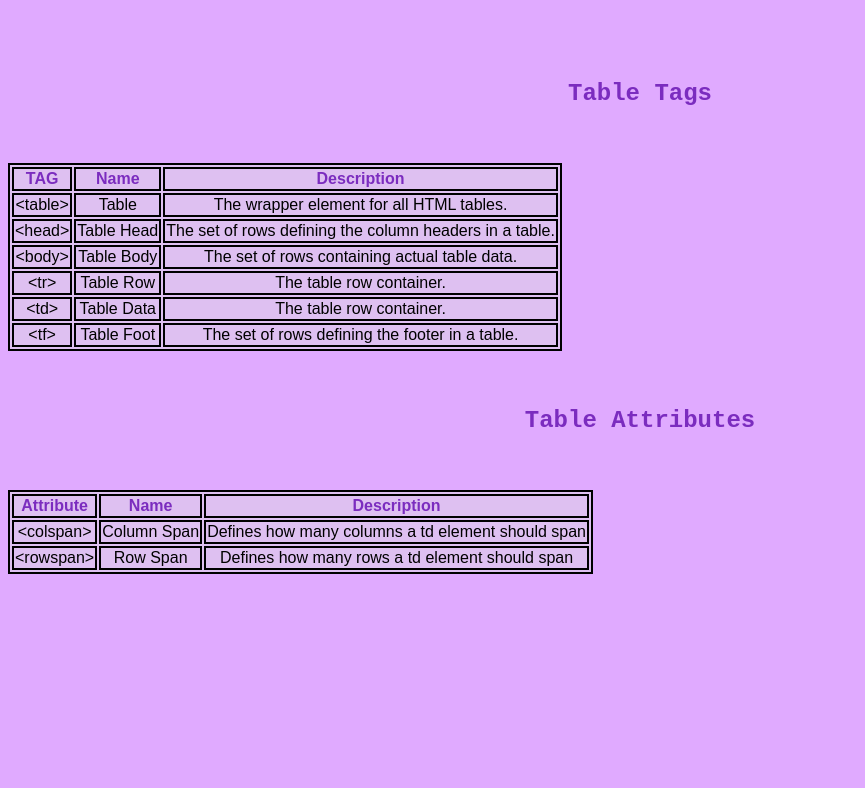
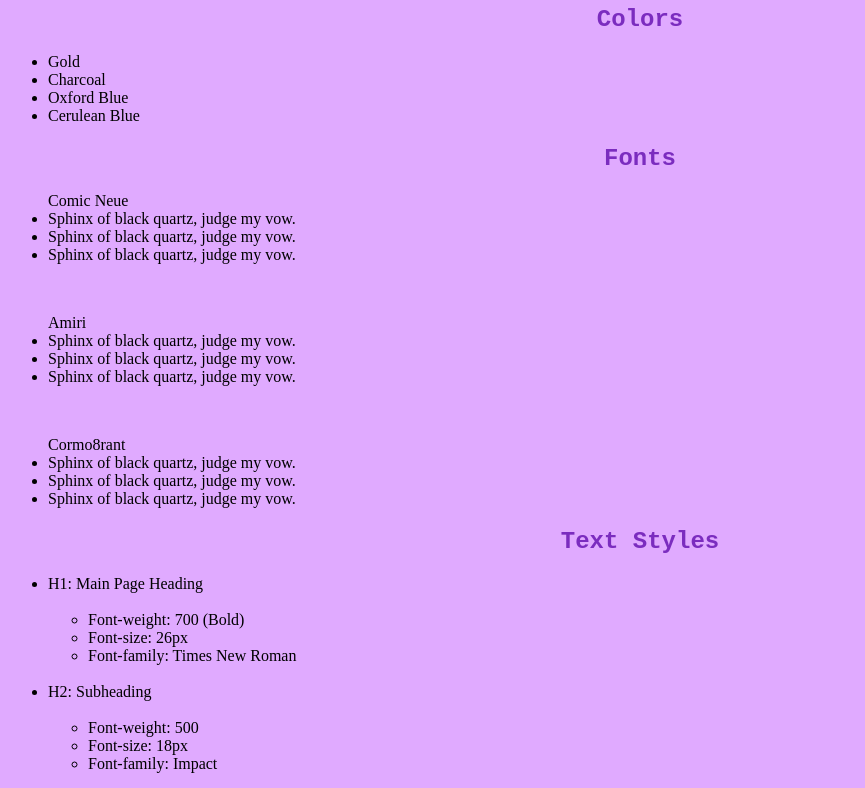
Before and after one commit to HighHeelGeek/highheelgeek.github.io, a plain HTML site: page index.html in a window 1280 px wide. Shown: the part 60-848 px from the top of the page, without its empty margins (0-865 px from the left). Before the commit the page ends 800 px from the top, so only its background shows below. Drawn offline with Linux system fonts and the light colour scheme; a web font is replaced by a local one.

Commit message:
Update index.html

```diff
--- a/index.html
+++ b/index.html
@@ -1,73 +1,80 @@
 <html>
     <head>
         <link href="./styles.css" type="text/css" rel="stylesheet">
-<h1>HTML Table Reference</h1>
+
+       <title>Initial Style Guide Created by Kristin Bailey - 2022</title>
+       <h1>Style Guide</h1>
+
+       <link rel="preconnect" href="https://fonts.googleapis.com">
+<link rel="preconnect" href="https://fonts.gstatic.com" crossorigin>
+<link rel="preconnect" href="https://fonts.googleapis.com">
+<link rel="preconnect" href="https://fonts.gstatic.com" crossorigin>
+<link rel="preconnect" href="https://fonts.googleapis.com">
+<link rel="preconnect" href="https://fonts.gstatic.com" crossorigin>
+<link href="https://fonts.googleapis.com/css2?family=Amiri:ital,wght@0,400;0,700;1,400&display=swap" rel="stylesheet">
+<link rel="preconnect" href="https://fonts.googleapis.com">
+<link rel="preconnect" href="https://fonts.gstatic.com" crossorigin>
+<link href="https://fonts.googleapis.com/css2?family=Comic+Neue:ital,wght@0,400;0,700;1,400&family=Source+Serif+Pro:ital,wght@0,400;0,700;1,400&display=swap" rel="stylesheet">
+<link rel="preconnect" href="https://fonts.googleapis.com">
+<link rel="preconnect" href="https://fonts.gstatic.com" crossorigin>
+<link href="https://fonts.googleapis.com/css2?family=Cormorant:ital,wght@0,400;0,700;1,400&display=swap" rel="stylesheet">
     </head>
         <body>
+        <p><h2>Colors</h2>
+            <ul>
+                <li>Gold</li>
+                <li>Charcoal</li>
+                <li>Oxford Blue</li>
+                <li>Cerulean Blue</li>
+            </ul>
+        </p>
+        <p><h2>Fonts</h2>
+            <ul>Comic Neue
+                <li class="font1a">Sphinx of black quartz, judge my vow.</li>
+                <li class="font1b">Sphinx of black quartz, judge my vow.</li>
+                <li class="font1c">Sphinx of black quartz, judge my vow.</li>
+            </ul>
             <br>
+            <ul>Amiri
+                <li class="font2a">Sphinx of black quartz, judge my vow.</li>
+                <li class="font2b">Sphinx of black quartz, judge my vow.</li>
+                <li class="font2c">Sphinx of black quartz, judge my vow.</li>
+            </ul>
             <br>
+            <ul>Cormo8rant
+                <li class="font3a">Sphinx of black quartz, judge my vow.</li>
+                <li class="font3b">Sphinx of black quartz, judge my vow.</li>
+                <li class="font3c">Sphinx of black quartz, judge my vow.</li>
+            </ul>
+
+        </p>
+        <p><h2>Text Styles</h2>
+            <ul>
+                <li class="style1">H1: Main Page Heading</li>
                   <br>
-        <h2>Table Tags</h2>
+                <ul>
+                     <li>Font-weight: 700 (Bold)</li>
+                     <li>Font-size: 26px</li>
+                     <li>Font-family: Times New Roman</li>
+                  </ul>
                   <br>
+                <li class="style2">H2: Subheading</li>
                   <br>
-        <table>
-            <tr>
-               <th scope="col">TAG</th>
-               <th scope="col">Name</th>
-               <th scope="col">Description</th>
-            </tr>
-            <tr>
-                <td>&lt;table&gt;</td>
-                <td>Table</td>
-                <td>The wrapper element for all HTML tables.</td>
-            </tr>
-            <tr>
-                <td>&lt;head&gt;</td>
-                <td>Table Head</td>
-                <td>The set of rows defining the column headers in a table.</td>
-            </tr>
-            <tr>
-                <td>&lt;body&gt;</td>
-                <td>Table Body</td>
-                <td>The set of rows containing actual table data.</td>
-            </tr>
-            <tr>
-                <td>&lt;tr&gt;</td>
-                <td>Table Row</td>
-                <td>The table row container.</td>
-            </tr>
-            <tr>
-                <td>&lt;td&gt;</td>
-                <td>Table Data</td>
-                <td>The table row container.</td>
-            </tr>
-            <tr>
-                <td>&lt;tf&gt;</td>
-                <td>Table Foot</td>
-                <td>The set of rows defining the footer in a table.</td>
-            </tr>
-         </table>
+                <ul>
+                     <li>Font-weight: 500</li>
+                     <li>Font-size: 18px</li>
+                     <li>Font-family: Impact</li>
+                    </ul>
                     <br>
+                <li class="style3">P: Paragraph text</li>
                 <br>
-         <h2>Table Attributes</h2>
-         <br>
-         <br>
-         <table>
-             <tr>
-                 <th scope="col">Attribute</th>
-                 <th scope="col">Name</th>
-                 <th scope="col">Description</th>
-             </tr>
-             <tr>
-                 <td>&lt;colspan&gt;</td>
-                 <td>Column Span</td>
-                 <td>Defines how many columns a td element should span</td>
-             </tr>
-             <tr>
-                 <td>&lt;rowspan&gt;</td>
-                 <td>Row Span</td>
-                 <td>Defines how many rows a td element should span</td>
-             </tr>
-         </table>
+                <ul>
+                    <li>Font-weight: 400 (Regular)</li>
+                    <li>Font-size: 14px</li>
+                    <li>Font-family: Verdana</li>
+                </ul>
+            </ul>
+
+        </p>
     </body>
 </html>
```
Lines whose indentation alone changed are shown as unchanged.
